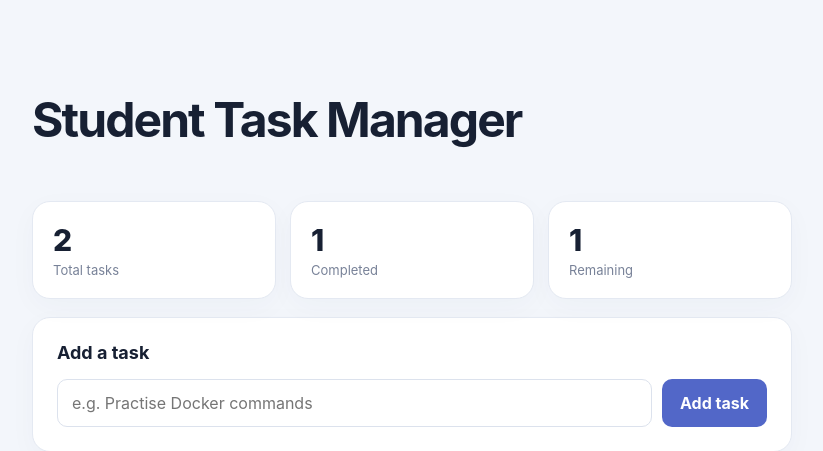
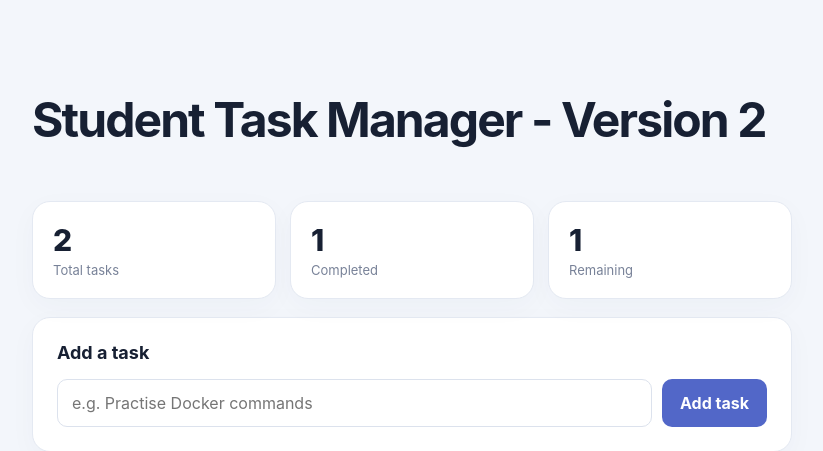
Before and after one commit to Riya20106/Student-Task-Manager, a Flask app: page / in a window 1280 px wide. Shown: the top 451 px of the page, without its empty margins (228-1051 px from the left). Run offline with Flask 3, Linux system fonts and the light colour scheme.

Commit message:
Update heading for second run

```diff
--- a/templates/index.html
+++ b/templates/index.html
@@ -3,14 +3,14 @@
 <head>
   <meta charset="utf-8">
   <meta name="viewport" content="width=device-width, initial-scale=1">
-  <title>Student Task Manager</title>
+  <title><h1>Student Task Manager - Version 2</h1></title>
   <link rel="stylesheet" href="{{ url_for('static', filename='style.css') }}">
 </head>
 <body>
   <main class="page">
     <header class="hero">
       <!-- <p class="eyebrow">COLLEGE PROJECT · CI/CD DEMO</p> -->
-      <h1>Student Task Manager</h1>
+      <h1><h1>Student Task Manager - Version 2</h1></h1>
       <!-- <p class="subtitle">A tiny task list, delivered through an automated DevOps pipeline.</p> -->
     </header>
     <section class="stats" aria-label="Task summary">
```
